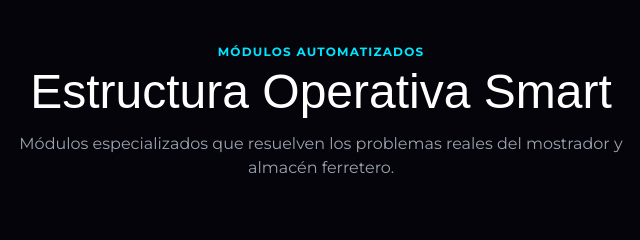
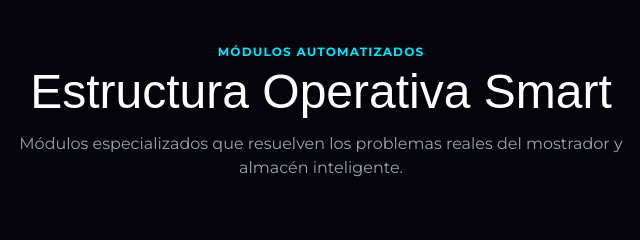
Before and after one commit to whoiselgallo/Ferreteria_Smart, a plain HTML site: page index.html in a window 1280 px wide. Shown: the part 2920-3160 px from the top of the page, 319-959 px from the left. Drawn offline with nearby package versions, Linux system fonts and the light colour scheme; a web font is replaced by a local one.

Commit message:
cambio de palabra ferreteros

```diff
--- a/index.html
+++ b/index.html
@@ -727,7 +727,7 @@
                     Automatizados</span>
                 <h3 class="font-bruno text-3xl md:text-5xl text-white mb-4">Estructura Operativa Smart</h3>
                 <p class="text-gray-400 max-w-2xl mx-auto text-base">Módulos especializados que resuelven los problemas
-                    reales del mostrador y almacén ferretero.</p>
+                    reales del mostrador y almacén inteligente.</p>
             </div>
 
             <div class="grid grid-cols-1 md:grid-cols-2 lg:grid-cols-3 gap-8">
```
